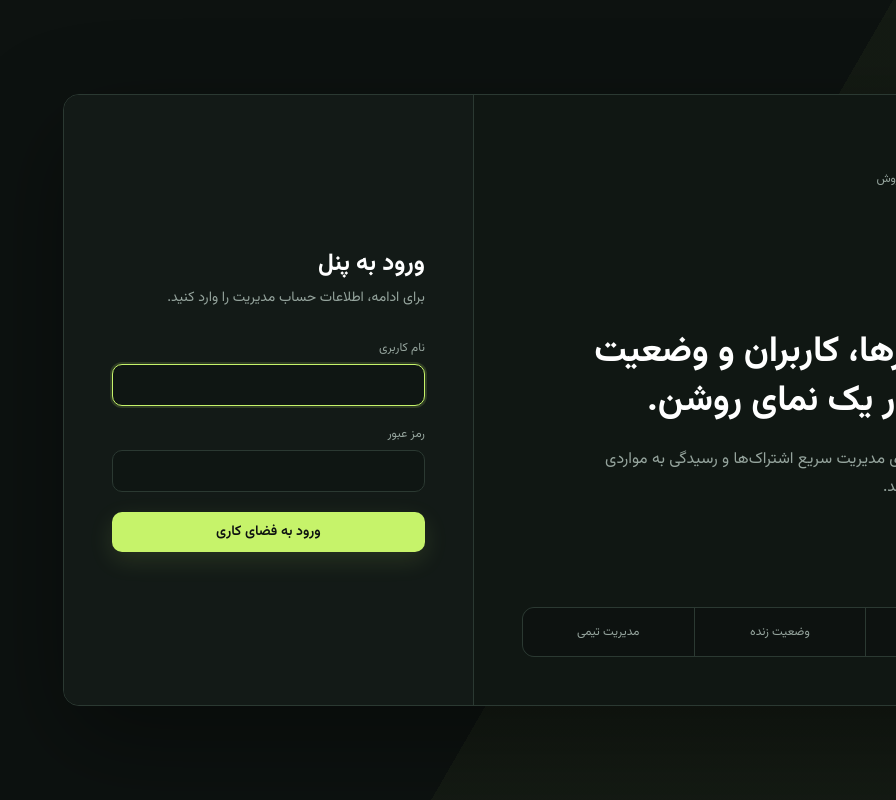
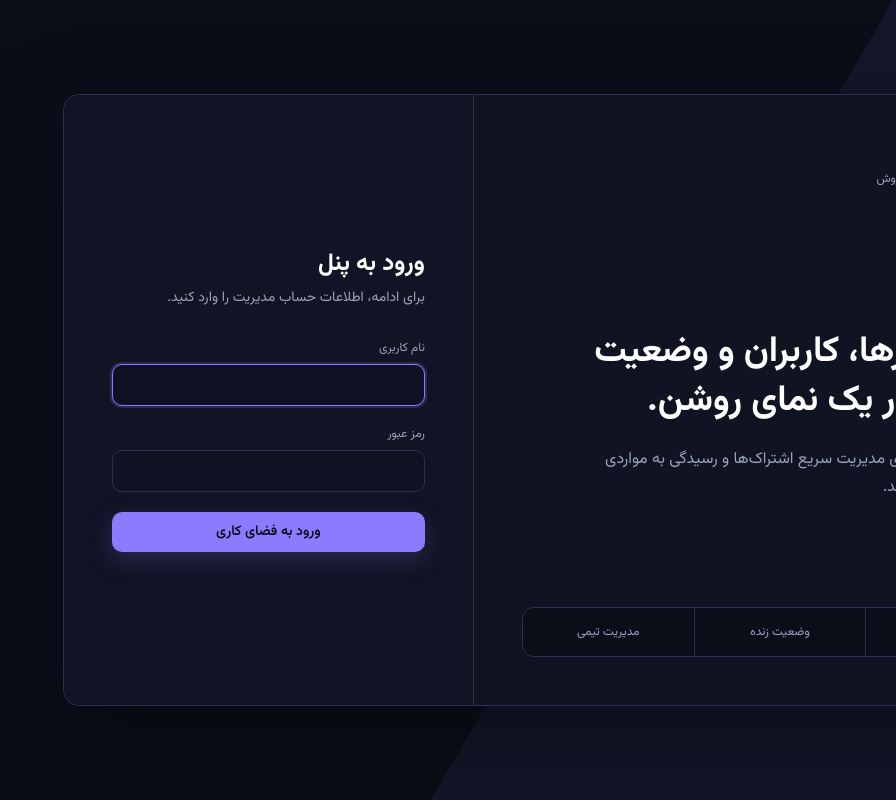
Before and after one commit to Aliamoo79/centerPanel, a React (Vite) app in the folder frontend/: page /login in a window 1280 px wide. Shown: the whole page, without its empty margins (384-1280 px from the left). Built offline with nearby package versions, Linux system fonts and the light colour scheme.

Commit message:
Switch dashboard to indigo violet palette

```diff
--- a/frontend/index.html
+++ b/frontend/index.html
@@ -3,7 +3,7 @@
   <head>
     <meta charset="UTF-8" />
     <meta name="viewport" content="width=device-width, initial-scale=1.0, viewport-fit=cover" />
-    <meta name="theme-color" content="#0D1210" />
+    <meta name="theme-color" content="#0B0E19" />
     <meta name="mobile-web-app-capable" content="yes" />
     <meta name="apple-mobile-web-app-capable" content="yes" />
     <meta name="apple-mobile-web-app-status-bar-style" content="black-translucent" />
--- a/frontend/src/components/ErrorBoundary.tsx
+++ b/frontend/src/components/ErrorBoundary.tsx
@@ -25,7 +25,7 @@ export default class ErrorBoundary extends React.Component<{ children: React.Rea
             <p className="text-muted text-sm mb-4 break-words">{this.state.error.message}</p>
             <button
               onClick={() => window.location.reload()}
-              className="px-4 py-2 rounded-lg text-sm font-medium bg-signal text-white hover:bg-signal/90"
+              className="px-4 py-2 rounded-lg text-sm font-medium bg-signal text-ink hover:bg-[#A99FFF]"
             >
               بارگذاری مجدد صفحه
             </button>
--- a/frontend/src/components/ui.tsx
+++ b/frontend/src/components/ui.tsx
@@ -40,8 +40,8 @@ export function Button({
 }: React.ButtonHTMLAttributes<HTMLButtonElement> & { variant?: "primary" | "ghost" | "danger" }) {
   const base = "min-h-10 px-4 py-2.5 rounded-[10px] text-sm font-semibold transition-[background-color,color,border-color,transform] disabled:opacity-50 disabled:cursor-not-allowed active:scale-[0.98]";
   const styles = {
-    primary: "bg-signal text-ink hover:bg-[#D5F88A] shadow-[0_8px_24px_rgba(198,243,106,.12)]",
-    ghost: "bg-panel2 border border-line text-white hover:border-muted/60 hover:bg-[#202C26]",
+    primary: "bg-signal text-ink hover:bg-[#A99FFF] shadow-[0_8px_24px_rgba(139,124,255,.2)]",
+    ghost: "bg-panel2 border border-line text-white hover:border-muted/60 hover:bg-[#202642]",
     danger: "bg-danger/10 border border-danger/40 text-danger hover:bg-danger/20",
   }[variant];
   return (
@@ -56,7 +56,7 @@ export function Input(props: React.InputHTMLAttributes<HTMLInputElement>) {
     <input
       {...props}
       // text-[16px] on mobile prevents iOS from auto-zooming on focus
-      className={`w-full bg-[#0F1613] border border-line rounded-[10px] px-3.5 py-2.5 text-[16px] sm:text-sm text-white placeholder:text-muted focus:outline-none focus:border-signal focus:ring-2 focus:ring-signal/15 transition ${props.className ?? ""}`}
+      className={`w-full bg-[#0E1222] border border-line rounded-[10px] px-3.5 py-2.5 text-[16px] sm:text-sm text-white placeholder:text-muted focus:outline-none focus:border-signal focus:ring-2 focus:ring-signal/20 transition ${props.className ?? ""}`}
     />
   );
 }
@@ -65,7 +65,7 @@ export function Select(props: React.SelectHTMLAttributes<HTMLSelectElement>) {
   return (
     <select
       {...props}
-      className={`w-full bg-[#0F1613] border border-line rounded-[10px] px-3.5 py-2.5 text-[16px] sm:text-sm text-white focus:outline-none focus:border-signal focus:ring-2 focus:ring-signal/15 transition ${props.className ?? ""}`}
+      className={`w-full bg-[#0E1222] border border-line rounded-[10px] px-3.5 py-2.5 text-[16px] sm:text-sm text-white focus:outline-none focus:border-signal focus:ring-2 focus:ring-signal/20 transition ${props.className ?? ""}`}
     />
   );
 }
--- a/frontend/src/index.css
+++ b/frontend/src/index.css
@@ -4,7 +4,7 @@
 
 html, body {
   font-family: 'Vazirmatn', system-ui, sans-serif;
-  background: #0D1210;
+  background: #0B0E19;
   color: #F1F4EF;
   min-width: 320px;
 }
@@ -18,7 +18,7 @@ body::before {
   inset: 0;
   pointer-events: none;
   z-index: -1;
-  background: linear-gradient(155deg, rgba(198, 243, 106, .035), transparent 36%);
+  background: linear-gradient(155deg, rgba(139, 124, 255, .07), transparent 38%);
 }
 
 * {
@@ -32,22 +32,22 @@ body::before {
 }
 
 ::selection {
-  color: #0D1210;
-  background: #C6F36A;
+  color: #0B0E19;
+  background: #A99FFF;
 }
 
 ::-webkit-scrollbar { width: 9px; height: 9px; }
-::-webkit-scrollbar-track { background: #0D1210; }
-::-webkit-scrollbar-thumb { background: #34453C; border: 2px solid #0D1210; border-radius: 8px; }
-::-webkit-scrollbar-thumb:hover { background: #4A6255; }
+::-webkit-scrollbar-track { background: #0B0E19; }
+::-webkit-scrollbar-thumb { background: #343B60; border: 2px solid #0B0E19; border-radius: 8px; }
+::-webkit-scrollbar-thumb:hover { background: #4B5684; }
 
-:focus-visible { outline: 2px solid #C6F36A; outline-offset: 3px; }
+:focus-visible { outline: 2px solid #A99FFF; outline-offset: 3px; }
 a { text-underline-offset: 4px; }
-input, select, button { caret-color: #C6F36A; }
+input, select, button { caret-color: #A99FFF; }
 
 .ops-surface {
   position: relative;
-  background: linear-gradient(145deg, rgba(25,35,30,.96), rgba(16,23,20,.98));
+  background: linear-gradient(145deg, rgba(24,29,51,.97), rgba(15,18,34,.99));
 }
 .ops-surface::after {
   content: "";
@@ -55,7 +55,7 @@ input, select, button { caret-color: #C6F36A; }
   inset-inline: 0;
   top: 0;
   height: 1px;
-  background: linear-gradient(90deg, transparent, rgba(198,243,106,.34), transparent);
+  background: linear-gradient(90deg, transparent, rgba(139,124,255,.42), transparent);
   pointer-events: none;
 }
 
@@ -68,14 +68,14 @@ input, select, button { caret-color: #C6F36A; }
 .skeleton {
   position: relative;
   overflow: hidden;
-  background: #1B2721;
+  background: #1A2038;
 }
 .skeleton::after {
   content: "";
   position: absolute;
   inset: 0;
   transform: translateX(-110%);
-  background: linear-gradient(90deg, transparent, rgba(198, 243, 106, 0.09), transparent);
+  background: linear-gradient(90deg, transparent, rgba(139, 124, 255, 0.12), transparent);
   animation: skeleton-signal 1.35s ease-in-out infinite;
 }
 @keyframes skeleton-signal { to { transform: translateX(110%); } }
--- a/frontend/src/pages/Login.tsx
+++ b/frontend/src/pages/Login.tsx
@@ -19,9 +19,9 @@ export default function Login() {
 
   return (
     <div className="min-h-screen bg-ink px-4 py-8 flex items-center justify-center relative overflow-hidden">
-      <div className="absolute inset-0 pointer-events-none opacity-70" style={{ background: "linear-gradient(120deg, transparent 55%, rgba(198,243,106,.055) 55%)" }} />
+      <div className="absolute inset-0 pointer-events-none opacity-80" style={{ background: "linear-gradient(120deg, transparent 55%, rgba(139,124,255,.09) 55%)" }} />
       <div className="relative w-full max-w-5xl grid lg:grid-cols-[1.2fr_.8fr] border border-line rounded-2xl overflow-hidden shadow-[0_35px_100px_rgba(0,0,0,.38)]">
-        <section className="hidden lg:flex min-h-[610px] p-12 bg-[#101713] flex-col justify-between border-l border-line">
+        <section className="hidden lg:flex min-h-[610px] p-12 bg-[#101322] flex-col justify-between border-l border-line">
           <div className="flex items-center gap-3"><div className="h-10 w-10 rounded-[10px] bg-signal text-ink grid place-items-center font-black">P</div><div><p className="font-bold text-lg">Panel</p><p className="text-xs text-muted">مرکز عملیات تیم فروش</p></div></div>
           <div className="max-w-md">
             <div className="flex items-center gap-2 text-xs text-mint mb-5"><span className="h-2 w-2 rounded-full bg-mint" />سامانه آماده عملیات است</div>
@@ -29,7 +29,7 @@ export default function Login() {
             <p className="text-muted leading-7 mt-5">فضای کاری یکپارچه برای مدیریت سریع اشتراک‌ها و رسیدگی به مواردی که به توجه تیم نیاز دارند.</p>
           </div>
           <div className="grid grid-cols-3 gap-px bg-line border border-line rounded-xl overflow-hidden text-center">
-            {['کنترل متمرکز','وضعیت زنده','مدیریت تیمی'].map((item) => <div key={item} className="bg-[#0D1210] px-3 py-4 text-xs text-muted">{item}</div>)}
+            {['کنترل متمرکز','وضعیت زنده','مدیریت تیمی'].map((item) => <div key={item} className="bg-[#0B0E19] px-3 py-4 text-xs text-muted">{item}</div>)}
           </div>
         </section>
         <section className="bg-panel p-6 sm:p-10 lg:p-12 flex flex-col justify-center min-h-[520px]">
--- a/frontend/tailwind.config.js
+++ b/frontend/tailwind.config.js
@@ -4,15 +4,15 @@ export default {
   theme: {
     extend: {
       colors: {
-        ink: "#0D1210",
-        panel: "#131A17",
-        panel2: "#19231E",
-        line: "#2B3932",
-        mint: "#68D7A7",
-        signal: "#C6F36A",
+        ink: "#0B0E19",
+        panel: "#111425",
+        panel2: "#181D33",
+        line: "#2A3150",
+        mint: "#52D3B0",
+        signal: "#8B7CFF",
         warn: "#F0A45D",
         danger: "#F27368",
-        muted: "#95A49D",
+        muted: "#9AA3BD",
       },
       fontFamily: {
         display: ["'Vazirmatn'", "system-ui", "sans-serif"],
```
Also changed, not shown: frontend/src/components/Layout.tsx (+6 -6 lines), 2 other files (tests, documents, lock files or other folders).
